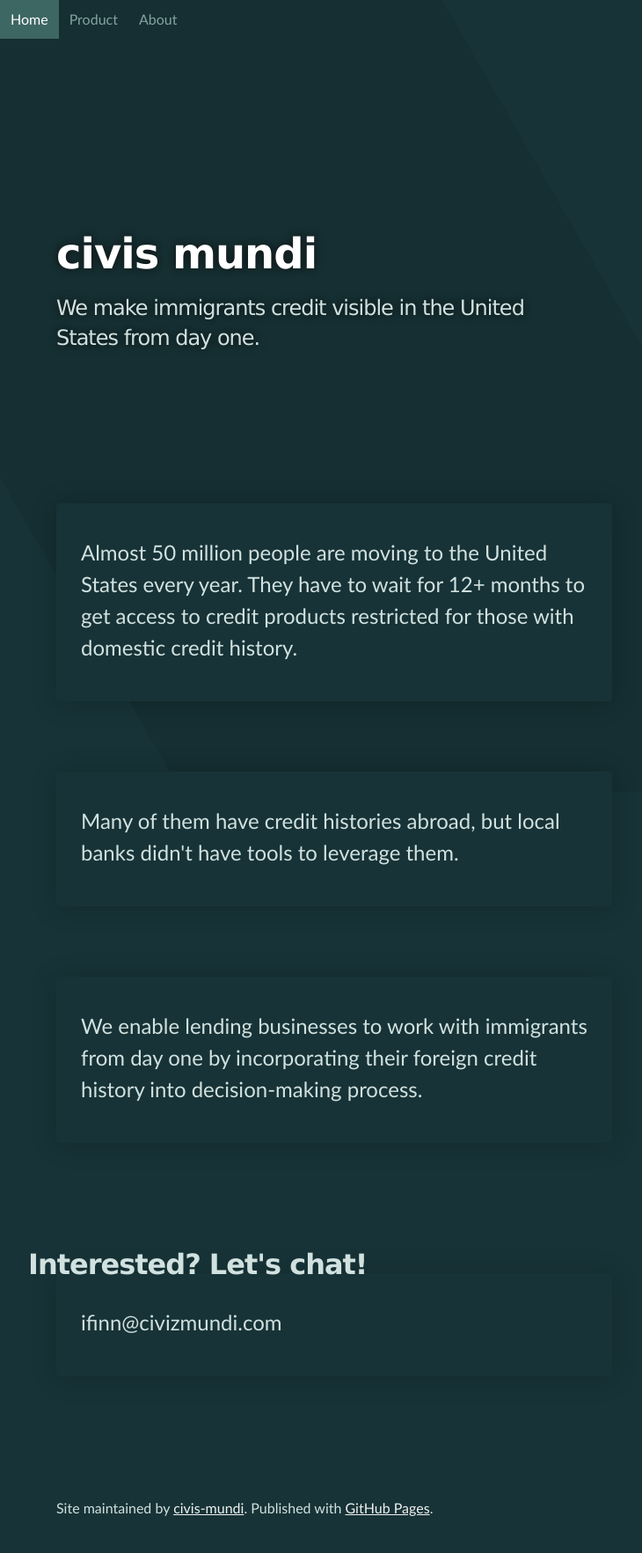
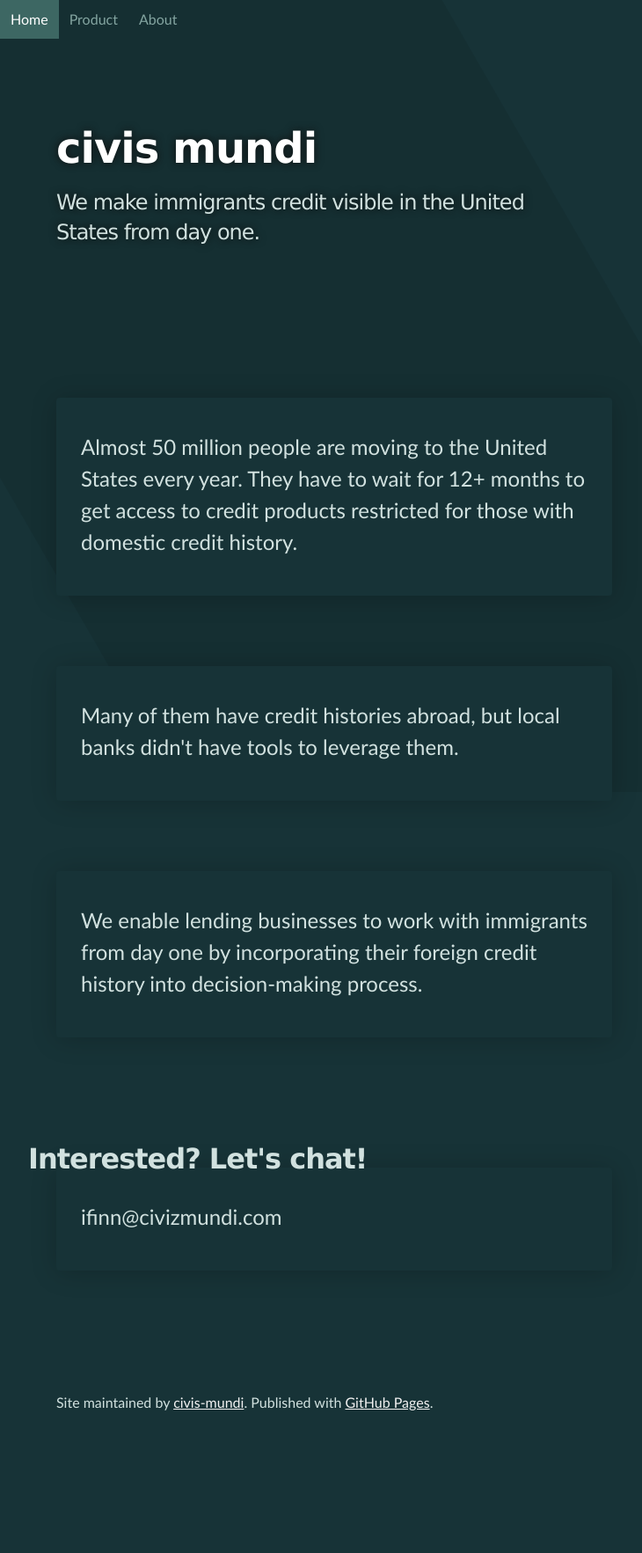
Before and after one commit to civis-mundi/civis-mundi.github.io, a Jekyll site: the page built from index.html, in a window 1280 px wide. Shown: the whole page at 88% size, without its empty margins (0-730 px from the left). Built offline with Jekyll 4.4.1, drawn with Linux system fonts in a browser that asks for light colours; after the commit the page ends 1645 px from its top, so only the background shows below that.

Commit message:
#2 Made header margin-top less extreme.

```diff
--- a/_sass/full-width.scss
+++ b/_sass/full-width.scss
@@ -61,7 +61,7 @@
 }
 
 #header_wrap .inner {
-  margin-top: 20rem;
+  margin-top: 2.5rem;
   padding: 3rem 0.6rem 1.9rem 0.6rem;
 }
 
--- a/_sass/small-device.scss
+++ b/_sass/small-device.scss
@@ -16,7 +16,7 @@
   }
 
   #header_wrap .inner {
-    margin-top: 10rem;
+    margin-top: 2.5rem;
   }
 
   .content-item-container {
```
